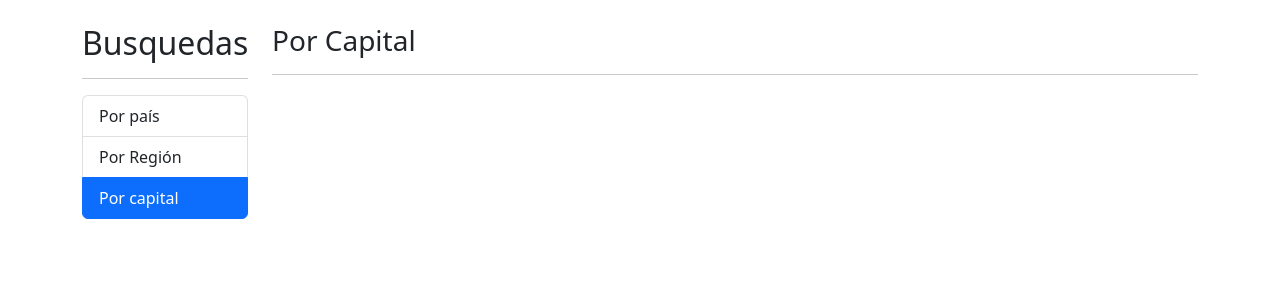
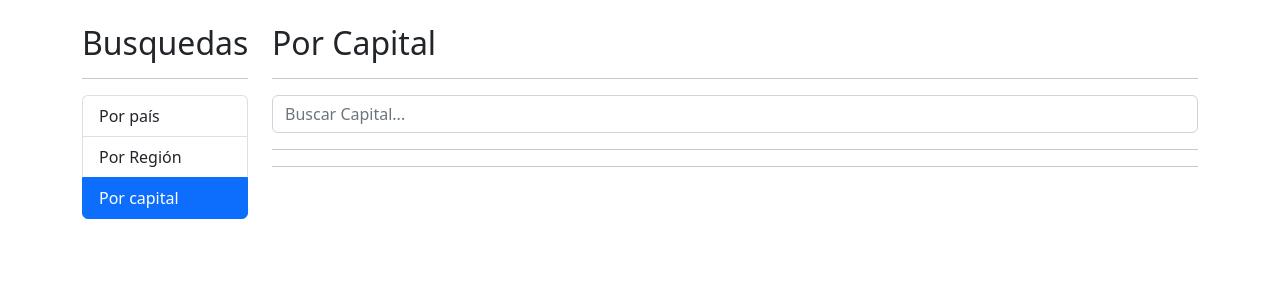
Before and after one commit to JavierSaezGarcia/ng-03-paisesApp, an Angular app: page /capital in a window 1280 px wide. Shown: the top 300 px of the page. Built offline with nearby package versions, Linux system fonts and the light colour scheme.

Commit message:
modularizacion de input y tabla

```diff
--- a/src/app/app.module.ts
+++ b/src/app/app.module.ts
@@ -7,6 +7,7 @@
 import { SharedModule } from './shared/shared.module';
 import { AppRoutingModule } from './app-routing.module';
 import { RouterModule } from '@angular/router';
+
 
 @NgModule({
   declarations: [
--- /dev/null
+++ b/src/app/pages/por-capital/por-capital/por-capital.component.html
@@ -0,0 +1 @@
+<p>por-capital works!</p>
--- a/src/app/pais/components/pais-input/pais-input.component.html
+++ b/src/app/pais/components/pais-input/pais-input.component.html
@@ -1,7 +1,10 @@
 <form (ngSubmit)="buscar()" autocomplete="off">
     <input type="text"
-    class="form-control"
-    name="termino"
-    [(ngModel)]="termino"
-    placeholder="Buscar Pais..." />
+        name="termino"
+        class="form-control"
+        [(ngModel)]="termino"
+        [placeholder]="placeholder"
+
+    />
+
 </form>
--- a/src/app/pais/components/pais-input/pais-input.component.ts
+++ b/src/app/pais/components/pais-input/pais-input.component.ts
@@ -1,4 +1,5 @@
-import { Component, EventEmitter, OnInit, Output } from '@angular/core';
+import { Component, EventEmitter, Input, OnInit, Output } from '@angular/core';
+import { debounceTime, Subject } from 'rxjs';
 
 @Component({
   selector: 'app-pais-input',
@@ -6,9 +7,33 @@
   styles: [
   ]
 })
-export class PaisInputComponent {
+export class PaisInputComponent implements OnInit{
 
    @Output() onEnter: EventEmitter<string>= new EventEmitter();
+
+   // onDebounce es para crear venetos cuando se escribe o se dea de escriboir en tiempo real
+   @Output() onDebounce: EventEmitter<string> = new EventEmitter();
+
+   // 'Subject' es un observador especial de Rx
+
+   debouncer: Subject<string> = new Subject;
+
+   @Input() placeholder:string = '';
+
+
+
+  ngOnInit() {
+    this.debouncer
+      .pipe(
+        debounceTime(300) // esto lo que hace es: "No emitas un nuevo valor hasta que no pasen 300 milisegundos"
+      )
+      .subscribe( valor => {
+        //console.log('debouncer',valor);
+        this.onDebounce.emit( valor )
+      })
+
+  }
+
 
   termino: string = '';
   // cuando pulsamos enter accedemos al metodo buscar
@@ -20,6 +45,13 @@
     this.onEnter.emit( this.termino );
   }
 
+  teclaPresionada(){
+    // const valor = event.target.value;
+    // console.log(valor);
+    // console.log(this.termino)
+    this.debouncer.next( this.termino ); // lo hacemos de esta forma porque debouncer usa un observable (subscribe)
+  }
+
 
 
 }
--- a/src/app/pais/components/pais-tabla/pais-tabla.component.html
+++ b/src/app/pais/components/pais-tabla/pais-tabla.component.html
@@ -4,6 +4,7 @@
             <th> # </th>
             <th> Bandera </th>
             <th> País </th>
+            <th> Capital </th>
             <th> Población </th>
             <th></th>
         </tr>
@@ -15,7 +16,7 @@
                 <img class="small-flag" [src]="pais.flags.png">
             </td>
             <td>{{ pais.name.common }}</td>
-
+            <td>{{ pais.capital }}</td>
             <td>{{ pais.population | number }}</td>
             <td>
                 <a [routerLink]="['/pais', pais.cca2]">Ver ...</a>
--- a/src/app/pais/pages/por-capital/por-capital.component.html
+++ b/src/app/pais/pages/por-capital/por-capital.component.html
@@ -1 +1,22 @@
-<h3>Por Capital</h3>
+<h2>Por Capital</h2>
+<hr />
+<div class="row">
+    <div class="col">
+        <app-pais-input
+        (onEnter)="buscar($event)"
+        placeholder="Buscar Capital..."
+
+        ></app-pais-input>
+    </div>
+</div>
+<hr />
+<div *ngIf="hayError"
+class="alert alert-danger">
+    No se encontró nada con {{ termino }}
+</div>
+
+<div *ngIf="paises.length > 0"  class="row">
+    <div class="col">
+        <app-pais-tabla [paises]="paises"></app-pais-tabla>
+    </div>
+</div>
--- a/src/app/pais/pages/por-capital/por-capital.component.ts
+++ b/src/app/pais/pages/por-capital/por-capital.component.ts
@@ -1,4 +1,6 @@
 import { Component, OnInit } from '@angular/core';
+import { Country } from '../../interfaces/pais.interface';
+import { PaisService } from '../../services/pais.service';
 
 @Component({
   selector: 'app-por-capital',
@@ -6,11 +8,33 @@
   styles: [
   ]
 })
-export class PorCapitalComponent implements OnInit {
+export class PorCapitalComponent {
 
-  constructor() { }
+  termino: string = '';
+  hayError: boolean = false;
+  paises: Country[] = [];
+  placeholder:string = "Buscar capital...";
 
-  ngOnInit(): void {
+
+  constructor( private paisService: PaisService) { }
+  buscar( termino: string ){
+    this.hayError = false;
+    this.termino = termino;
+    this.paisService.buscarCapital( this.termino ).subscribe(
+      {
+        next: paises => {
+          console.log( paises );
+          this.paises = paises;
+
+
+        },
+        error: err => {
+          this.hayError = true;
+          console.log(err);
+          this.paises = [];
+        }
+      }
+    );
+
   }
-
 }
--- a/src/app/pais/pages/por-pais/por-pais.component.html
+++ b/src/app/pais/pages/por-pais/por-pais.component.html
@@ -2,7 +2,11 @@
 <hr />
 <div class="row">
     <div class="col">
-        <app-pais-input (onEnter)="buscar($event)"></app-pais-input>
+        <app-pais-input
+        (onEnter)="buscar($event)"
+        (onDebounce)="sugerencias($event)"
+        placeholder="Buscar País..."
+        ></app-pais-input>
     </div>
 </div>
 <hr />
--- a/src/app/pais/pages/por-pais/por-pais.component.ts
+++ b/src/app/pais/pages/por-pais/por-pais.component.ts
@@ -13,7 +13,7 @@
   termino: string = '';
   hayError: boolean = false;
   paises: Country[] = [];
-  nombrePais: string = '';
+  placeholder:string = "Buscar pais...";
 
 
   constructor( private paisService: PaisService) { }
@@ -38,5 +38,10 @@
 
   }
 
+  sugerencias(termino: string){
+    this.hayError = false;
+    // TODO crear sugerencias
+  }
+
 
 }
--- a/src/app/pais/services/pais.service.ts
+++ b/src/app/pais/services/pais.service.ts
@@ -11,8 +11,16 @@
 
   constructor( private http: HttpClient) { }
 
+
   buscarPais( termino: string): Observable<Country[]> {
     const url = ` ${ this.apiUrl }/name/${termino}`;
+
+    return this.http.get<Country[]>( url );
+
+  }
+  buscarCapital( termino: string): Observable<Country[]> {
+    const url = ` ${ this.apiUrl }/capital/${termino}`;
+
     return this.http.get<Country[]>( url );
 
   }
```
Also changed, not shown: src/app/pages/por-capital/por-capital/por-capital.component.ts (added, +16 -0 lines), src/app/pais/pais.module.ts (+7 -4 lines).
